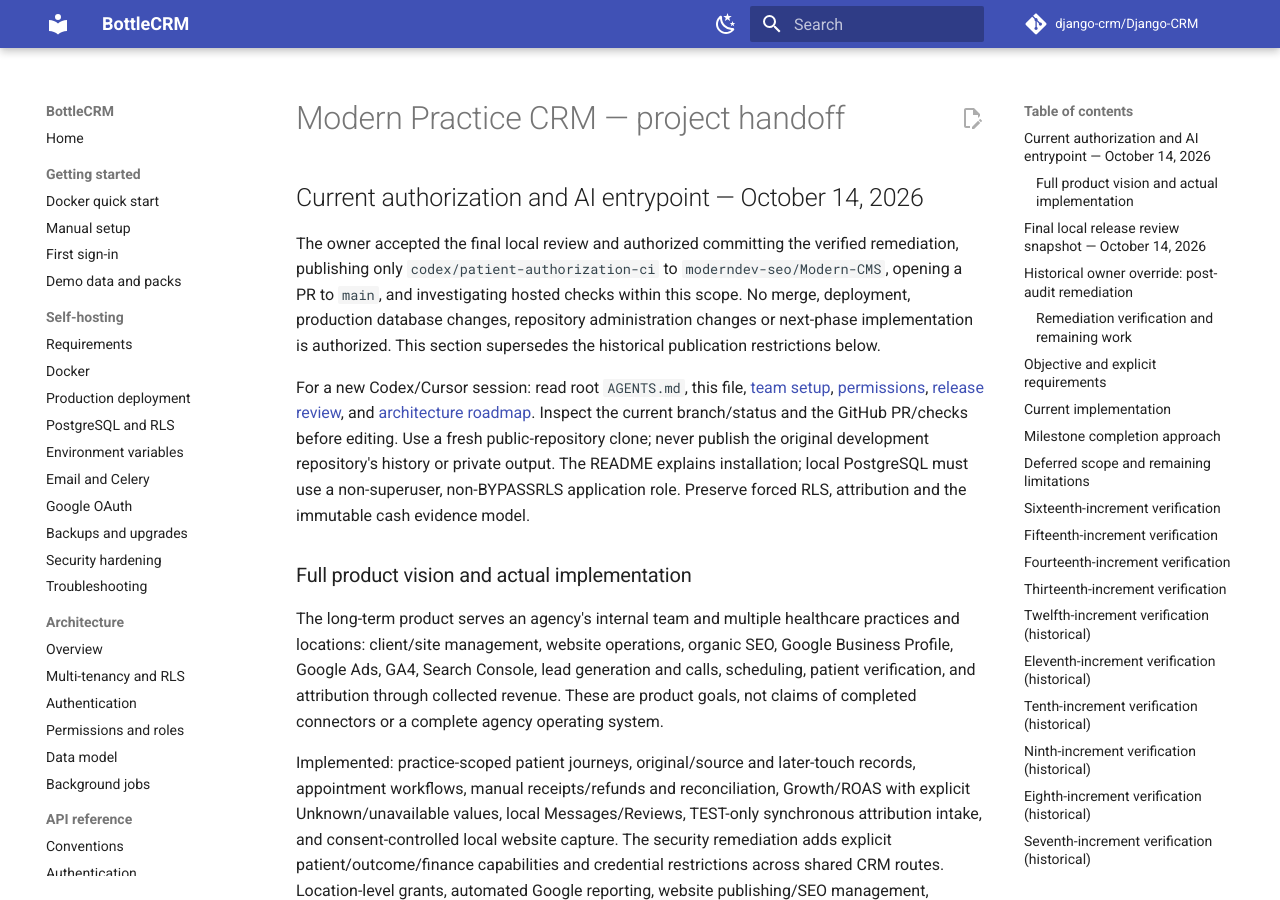
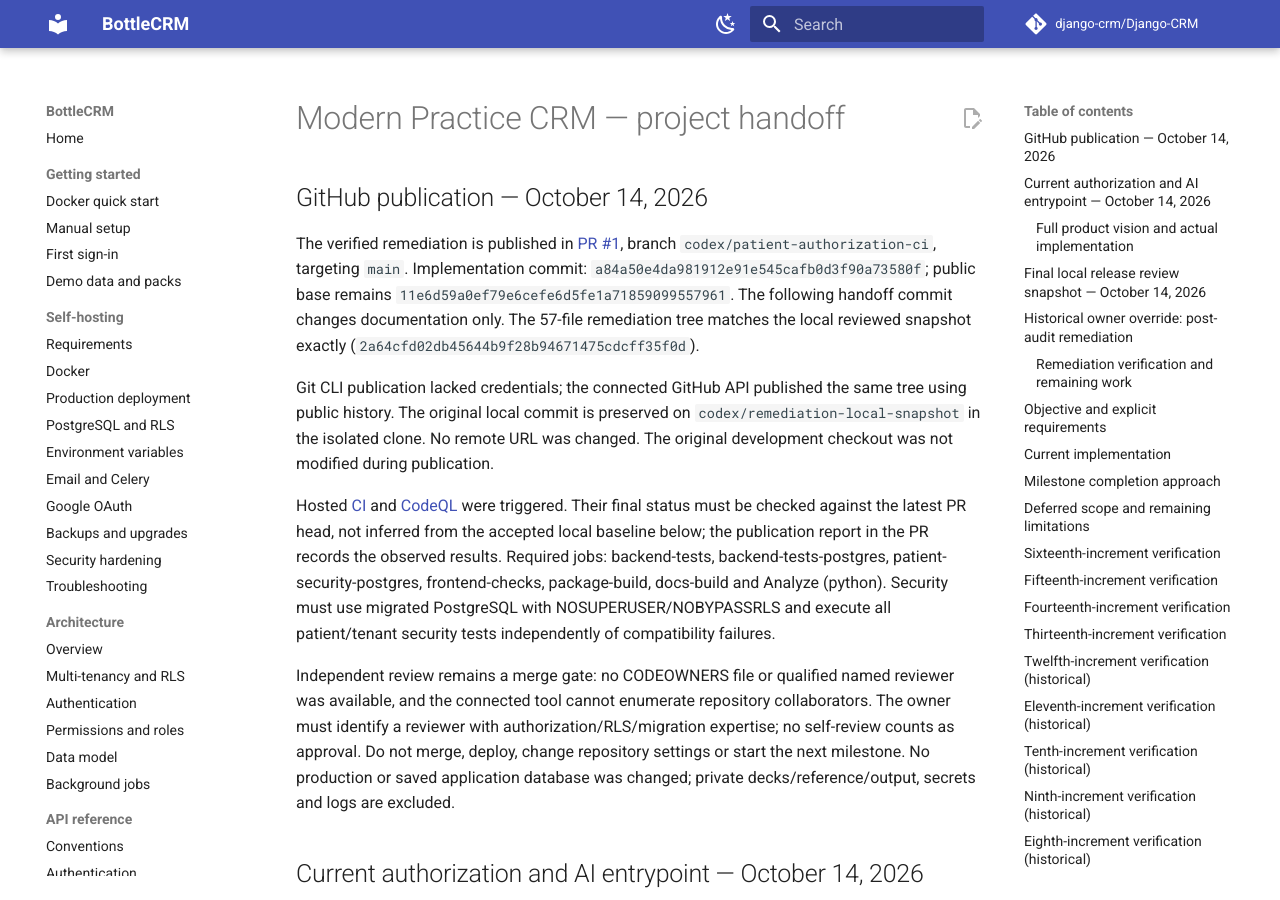
Before and after one commit to moderndev-seo/Modern-CMS, an MkDocs documentation site: the page built from docs/modern-practice/PROJECT_STATE.md, in a window 1280 px wide and 900 px high. Built offline with MkDocs 1.6.1 and Material for MkDocs 9.7.7, drawn with Linux system fonts in a browser that asks for light colours; comment, search, counter and statistics services are not loaded.

Commit message:
Record remediation PR and AI handoff gates

```diff
--- a/docs/modern-practice/PROJECT_STATE.md
+++ b/docs/modern-practice/PROJECT_STATE.md
@@ -1,4 +1,14 @@
 # Modern Practice CRM — project handoff
+
+## GitHub publication — October 14, 2026
+
+The verified remediation is published in [PR #1](https://github.com/moderndev-seo/Modern-CMS/pull/1), branch `codex/patient-authorization-ci`, targeting `main`. Implementation commit: `a84a50e4da981912e91e545cafb0d3f90a73580f`; public base remains `11e6d59a0ef79e6cefe6d5fe1a71859099557961`. The following handoff commit changes documentation only. The 57-file remediation tree matches the local reviewed snapshot exactly (`2a64cfd02db45644b9f28b94671475cdcff35f0d`).
+
+Git CLI publication lacked credentials; the connected GitHub API published the same tree using public history. The original local commit is preserved on `codex/remediation-local-snapshot` in the isolated clone. No remote URL was changed. The original development checkout was not modified during publication.
+
+Hosted [CI](https://github.com/moderndev-seo/Modern-CMS/actions/workflows/tests.yml) and [CodeQL](https://github.com/moderndev-seo/Modern-CMS/actions/workflows/codeql-analysis.yml) were triggered. Their final status must be checked against the latest PR head, not inferred from the accepted local baseline below; the publication report in the PR records the observed results. Required jobs: backend-tests, backend-tests-postgres, patient-security-postgres, frontend-checks, package-build, docs-build and Analyze (python). Security must use migrated PostgreSQL with NOSUPERUSER/NOBYPASSRLS and execute all patient/tenant security tests independently of compatibility failures.
+
+Independent review remains a merge gate: no CODEOWNERS file or qualified named reviewer was available, and the connected tool cannot enumerate repository collaborators. The owner must identify a reviewer with authorization/RLS/migration expertise; no self-review counts as approval. Do not merge, deploy, change repository settings or start the next milestone. No production or saved application database was changed; private decks/reference/output, secrets and logs are excluded.
 
 ## Current authorization and AI entrypoint — October 14, 2026
 
```
